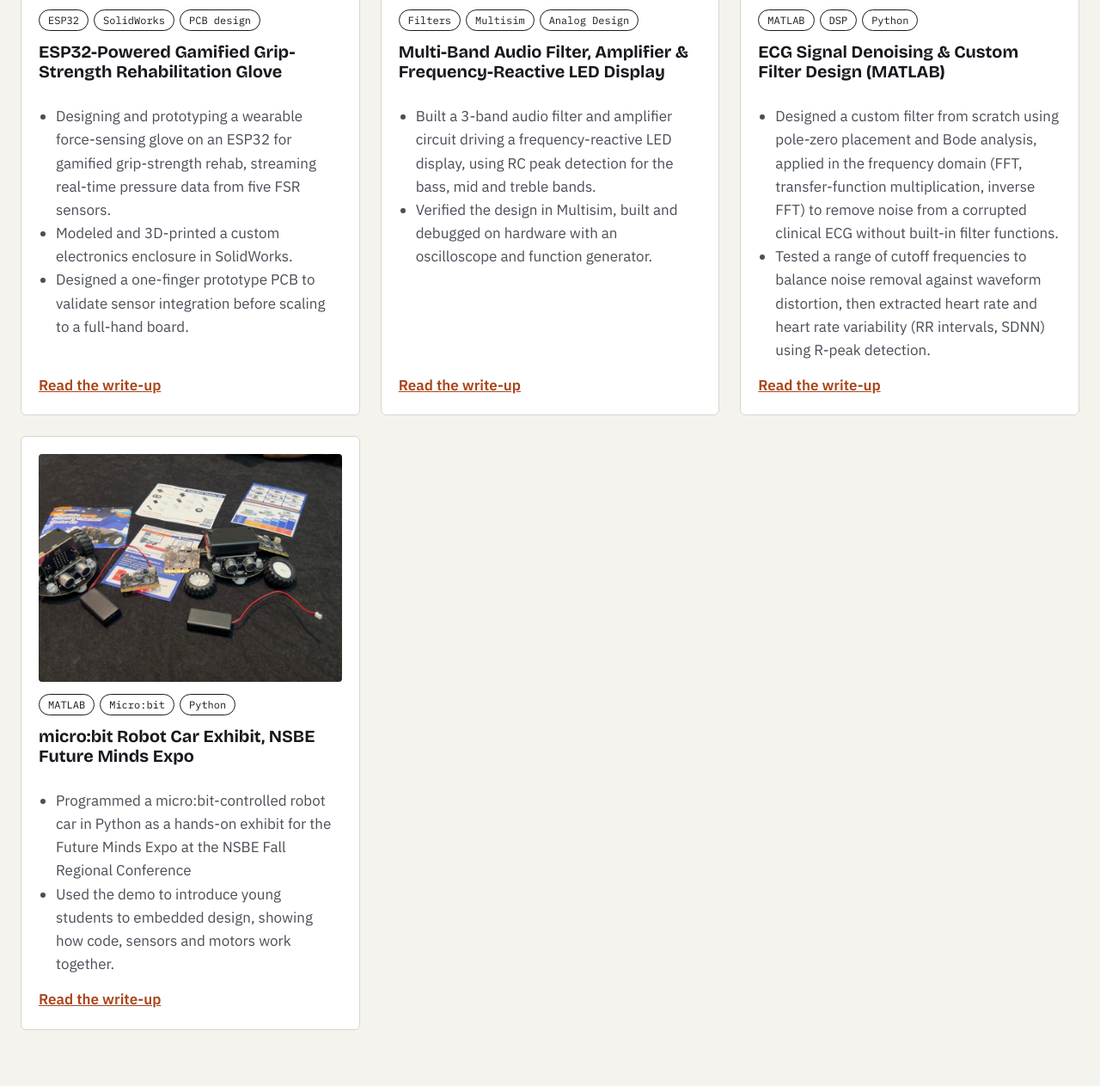
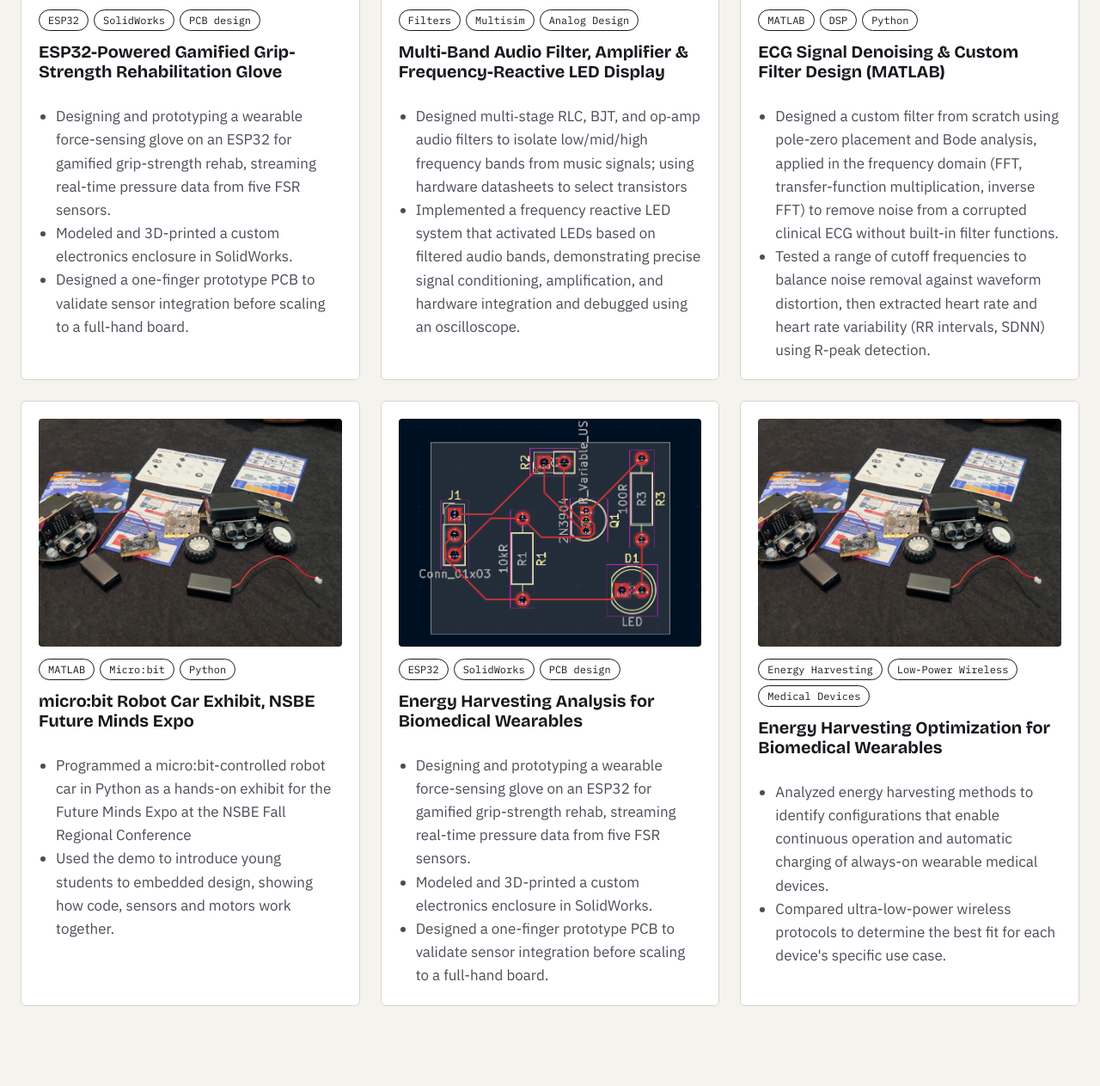
Before and after one commit to mykahb/Shadiya_Beckett, a plain HTML site: page index.html in a window 1280 px wide. Shown: the part 1434-2697 px from the top of the page at 86% size. Drawn offline with nearby package versions, Linux system fonts and the light colour scheme.

Commit message:
updating project descriptions and fixing a typo in the experience section

```diff
--- a/index.html
+++ b/index.html
@@ -121,17 +121,15 @@
             <li>Modeled and 3D-printed a custom electronics enclosure in SolidWorks.</li>
             <li>Designed a one-finger prototype PCB to validate sensor integration before scaling to a full-hand board.</li>
           </ul>
-          <a class="text-link" href="#">Read the write-up</a>
         </article>
         <article class="project">
           <div class="project-media-filters"></div>
           <ul class="tags"><li>Filters</li><li>Multisim</li><li>Analog Design</li></ul>
           <h3>Multi-Band Audio Filter, Amplifier & Frequency-Reactive LED Display </h3>
           <ul class="project-points">
-            <li>Built a 3-band audio filter and amplifier circuit driving a frequency-reactive LED display, using RC peak detection for the bass, mid and treble bands.</li>
-            <li>Verified the design in Multisim, built and debugged on hardware with an oscilloscope and function generator.</li>
+            <li>Designed multi‑stage RLC, BJT, and op‑amp audio filters to isolate low/mid/high frequency bands from music signals; using hardware datasheets to select transistors</li>
+            <li>Implemented a frequency reactive LED system that activated LEDs based on filtered audio bands, demonstrating precise signal conditioning, amplification, and hardware integration and debugged using an oscilloscope.</li>
           </ul>
-          <a class="text-link" href="#">Read the write-up</a>
         </article>
         <article class="project">
           <div class="project-media-ecg"></div>
@@ -141,7 +139,6 @@
             <li>Designed a custom filter from scratch using pole-zero placement and Bode analysis, applied in the frequency domain (FFT, transfer-function multiplication, inverse FFT) to remove noise from a corrupted clinical ECG without built-in filter functions.</li>
             <li>Tested a range of cutoff frequencies to balance noise removal against waveform distortion, then extracted heart rate and heart rate variability (RR intervals, SDNN) using R-peak detection.</li>
           </ul>
-          <a class="text-link" href="#">Read the write-up</a>
         </article>
         <article class="project">
           <div class="project-media-microbit"></div>
@@ -151,7 +148,25 @@
             <li>Programmed a micro:bit-controlled robot car in Python as a hands-on exhibit for the Future Minds Expo at the NSBE Fall Regional Conference</li>
             <li>Used the demo to introduce young students to embedded design, showing how code, sensors and motors work together.</li>
           </ul>
-          <a class="text-link" href="#">Read the write-up</a>
+        </article>
+        <article class="project">
+          <div class="project-media-glove"></div>
+          <ul class="tags"><li>ESP32</li><li>SolidWorks</li><li>PCB design</li></ul>
+          <h3>Energy Harvesting Analysis for Biomedical Wearables</h3>
+          <ul class="project-points">
+            <li>Designing and prototyping a wearable force-sensing glove on an ESP32 for gamified grip-strength rehab, streaming real-time pressure data from five FSR sensors.</li>
+            <li>Modeled and 3D-printed a custom electronics enclosure in SolidWorks.</li>
+            <li>Designed a one-finger prototype PCB to validate sensor integration before scaling to a full-hand board.</li>
+          </ul>
+        </article>
+        <article class="project">
+          <div class="project-media-microbit"></div>
+          <ul class="tags"><li>Energy Harvesting</li><li>Low-Power Wireless</li><li>Medical Devices</li></ul>
+          <h3>Energy Harvesting Optimization for Biomedical Wearables</h3>
+          <ul class="project-points">
+            <li>Analyzed energy harvesting methods to identify configurations that enable continuous operation and automatic charging of always-on wearable medical devices.</li>
+            <li>Compared ultra-low-power wireless protocols to determine the best fit for each device's specific use case.</li>
+          </ul>
         </article>
       </div>
     </section>
```
